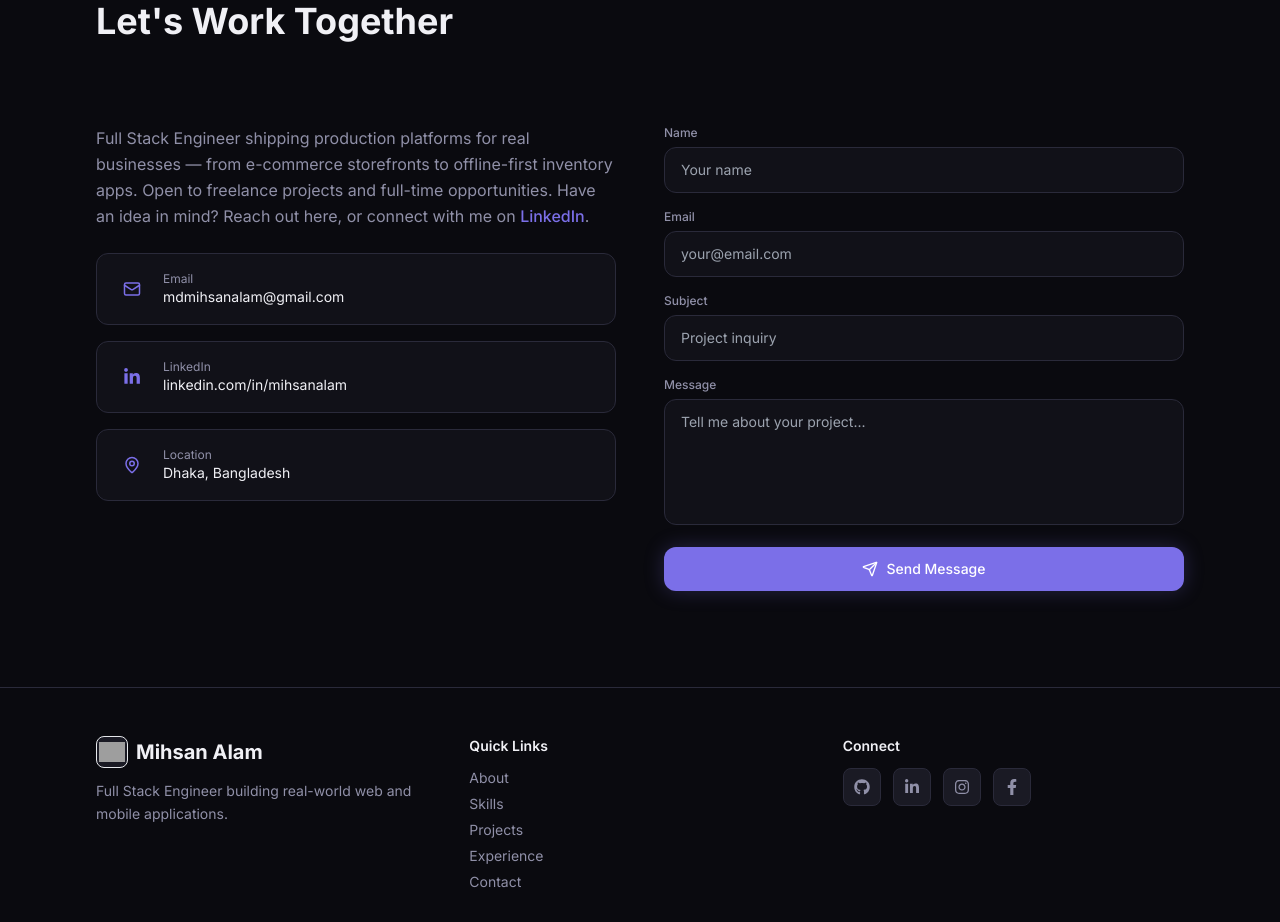
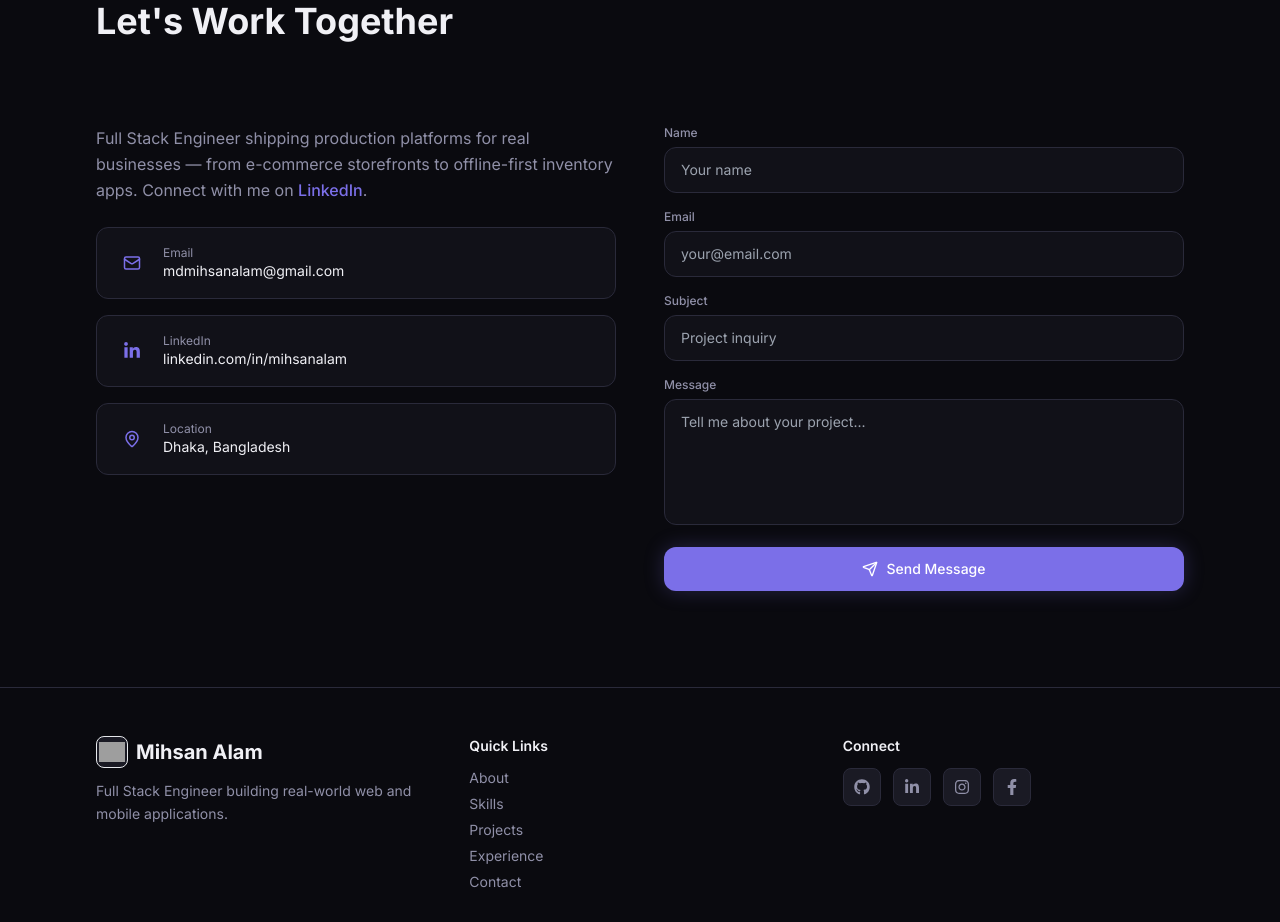
Before and after one commit to mihsanalam/mihsan-portfolio, a Next.js app: page / in a window 1280 px wide. Shown: the part 5960-6882 px from the top of the page. Built offline with nearby package versions, Linux system fonts and the light colour scheme; grey boxes are pictures that could not be loaded.

Commit message:
Contact: drop generic availability copy from intro

```diff
--- a/src/components/sections/Contact.tsx
+++ b/src/components/sections/Contact.tsx
@@ -69,9 +69,7 @@ export default function Contact() {
           <motion.div initial={{ opacity: 0, x: -30 }} whileInView={{ opacity: 1, x: 0 }} viewport={{ once: true }} className="space-y-6">
             <p className="text-text-secondary leading-relaxed">
               Full Stack Engineer shipping production platforms for real businesses &mdash; from
-              e-commerce storefronts to offline-first inventory apps. Open to freelance projects
-              and full-time opportunities. Have an idea in mind? Reach out here, or connect with
-              me on{" "}
+              e-commerce storefronts to offline-first inventory apps. Connect with me on{" "}
               <a
                 href="https://linkedin.com/in/mihsanalam"
                 target="_blank"
```
